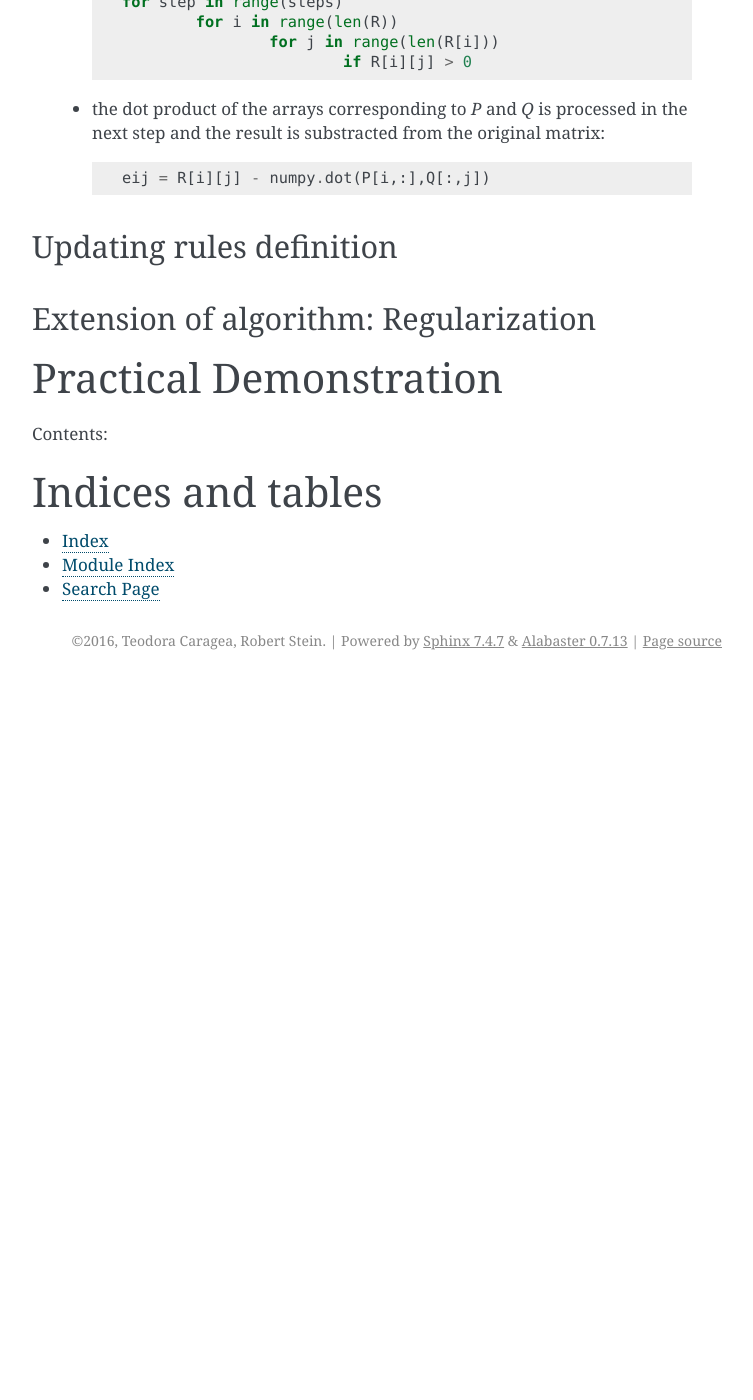
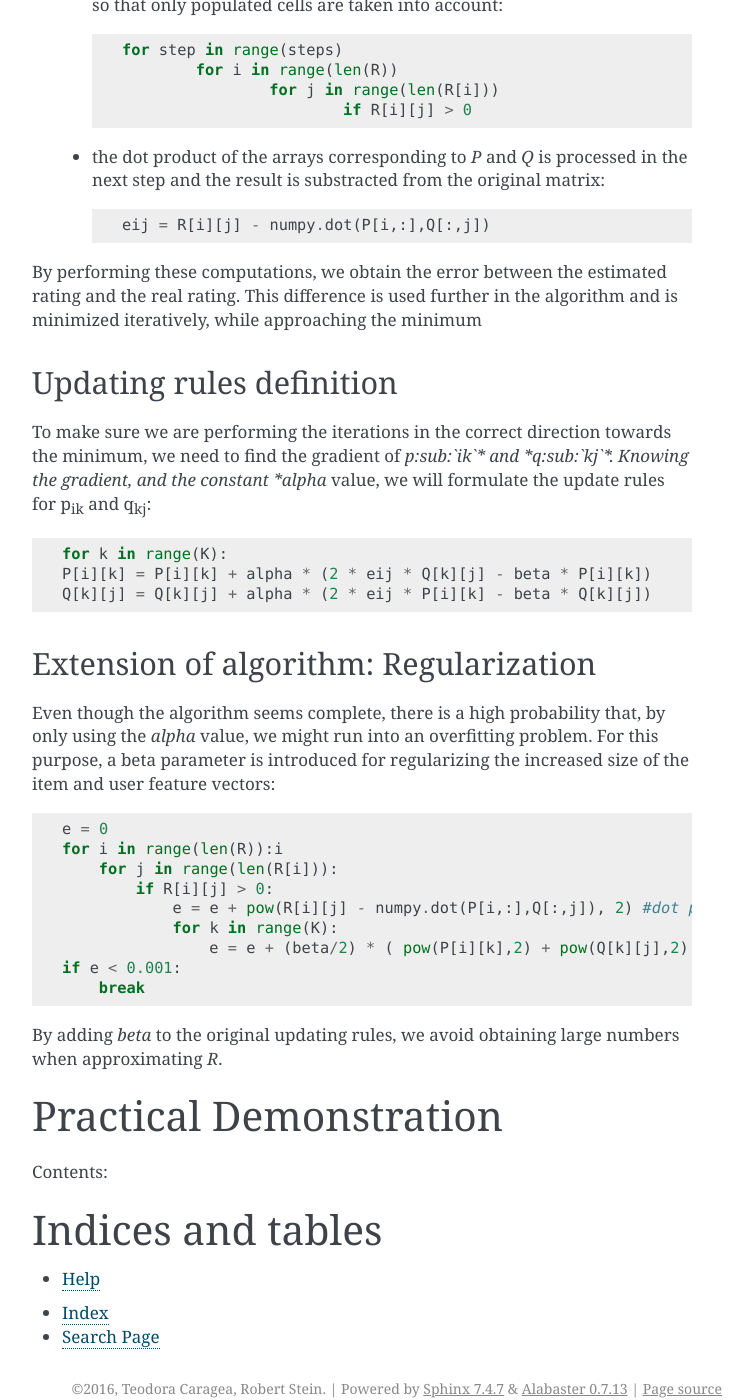
Before and after one commit to Tiua/MatrixFact, a Sphinx documentation site: the page built from MatrixFac/docs/source/index.rst, in a window 1280 px wide and 1400 px high, scrolled down 1372 px. Shown: the whole window, without its empty margins (388-1141 px from the left). Built offline with Sphinx 7.4.7, drawn with Linux system fonts in a browser that asks for light colours; before the commit the page ends 2052 px from its top, so only the background shows below that; some of the changed text lies outside the part shown.

```diff
--- a/MatrixFac/docs/source/index.rst
+++ b/MatrixFac/docs/source/index.rst
@@ -1,20 +1,21 @@
 Matrix Factorization Intro
 ===========================================================================
 
-Seeking to find the most relevant items on the internet with little efforts has became increasingly popular in the last years. Recommender systems are bringing a contribution to this issue by using algorithms that will analyze the user data and give recommendations based on the results.
+The need of finding most relevant items on the internet with little efforts has became increasingly popular in the last years. Recommender systems are bringing a contribution to this issue by using algorithms that will analyze the user data and give recommendations based on the results.
 
 Matrix factorization is one of the methods used in recommender systems, and is able to generate recommendations using the difference between the expected result and the actual one.
 
 In the next chapters, a more thorough analysis of the Matrix Factorization method will be presented, together with the algorithm implementation and a practical example.
 
-
 Implementation of Matrix Factorization
 =======================================
 
+In the sections below, a step-by-step implementation of the Matrix Factorization algorithm is presented.
+The programming language used for the implementation of the algorithm is Python, version 3.5.
+(download page here: https://www.python.org/downloads/)
+
 Parameters definition
 ^^^^^^^^^^^^^^^^^^^^^^
-The programming language used for the implementation of algorithm is Python, version 3.5.
-(download page here: https://www.python.org/downloads/)
 
 For performing the algorithm logic, we first need to define the following parameters:
 
@@ -29,7 +30,6 @@ For performing the algorithm logic, we first need to define the following parame
 		def mat_fact(R, P, Q, K, steps=5000, alpha=0.0002, beta=0.02)
 
 	insert table here with real data set!
-
 
 Finding the estimated error
 ^^^^^^^^^^^^^^^^^^^^^^^^^^^
@@ -46,25 +46,48 @@ Once a matrix containing all user information has been defined, we need to find
 
     	eij = R[i][j] - numpy.dot(P[i,:],Q[:,j])
 
+By performing these computations, we obtain the error between the estimated rating and the real rating. This difference is used further in the algorithm and is minimized iteratively, while approaching the minimum
 
 Updating rules definition
 ^^^^^^^^^^^^^^^^^^^^^^^^^
 
+To make sure we are performing the iterations in the correct direction towards the minimum, we need to find the gradient of *p\ :sub:`ik`\* and *q\ :sub:`kj`\*. Knowing the gradient, and the constant *alpha* value, we will formulate the update rules for p\ :sub:`ik`\  and  q\ :sub:`kj`::
+
+	for k in range(K):
+        P[i][k] = P[i][k] + alpha * (2 * eij * Q[k][j] - beta * P[i][k])
+        Q[k][j] = Q[k][j] + alpha * (2 * eij * P[i][k] - beta * Q[k][j])
+
+
 Extension of algorithm: Regularization
 ^^^^^^^^^^^^^^^^^^^^^^^^^^^^^^^^^^^^^^
+
+Even though the algorithm seems complete, there is a high probability that, by only using the *alpha* value, we might run into an overfitting problem.
+For this purpose, a beta parameter is introduced for regularizing the increased size of the item and user feature vectors::
+
+ 	e = 0
+        for i in range(len(R)):i
+            for j in range(len(R[i])):
+                if R[i][j] > 0:
+                    e = e + pow(R[i][j] - numpy.dot(P[i,:],Q[:,j]), 2) #dot product of P and Q vectors is substracted from the original matrix R
+                    for k in range(K):
+                        e = e + (beta/2) * ( pow(P[i][k],2) + pow(Q[k][j],2) )
+        if e < 0.001:
+            break
+
+
+By adding *beta* to the original updating rules, we avoid obtaining large numbers when approximating *R*.
 
 Practical Demonstration
 =======================
 Contents:
 
-.. toctree::
-   :maxdepth: 2
-
-
 
 Indices and tables
 ==================
 
+.. toctree::
+   :maxdepth: 2
+
+   help
 * :ref:`genindex`
-* :ref:`modindex`
 * :ref:`search`
```
Also changed, not shown: 15 other files.
